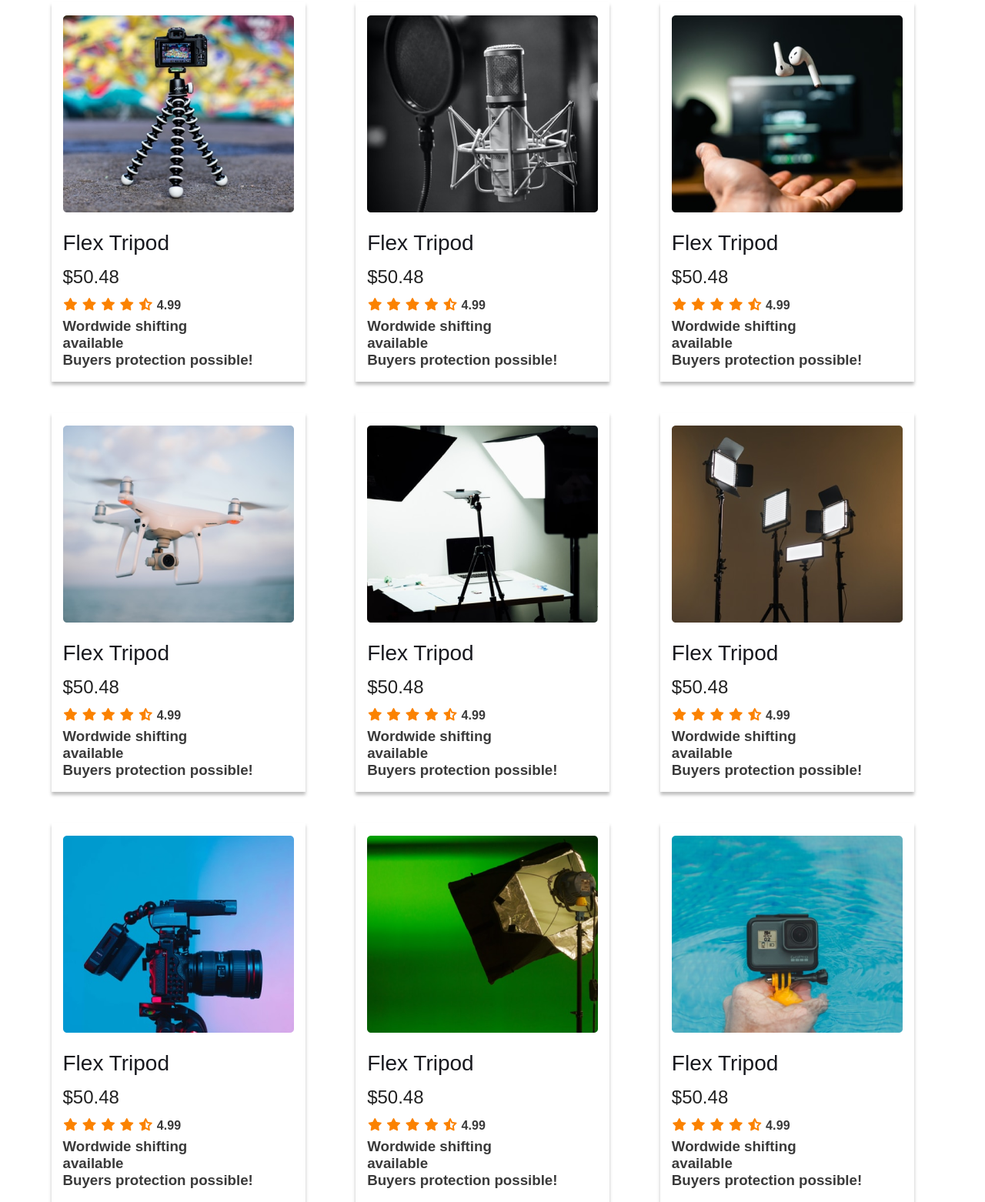
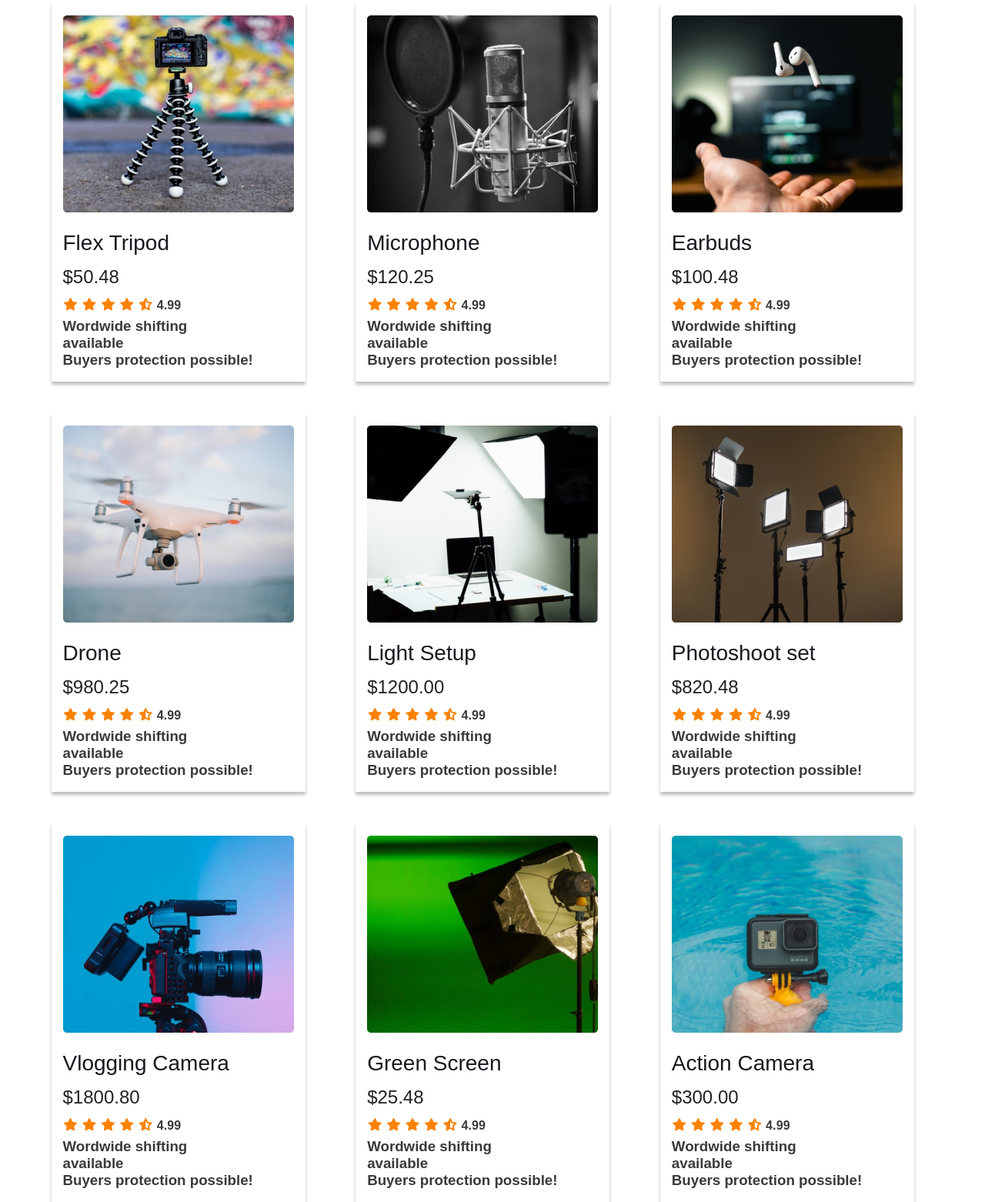
Before and after one commit to tfshorifulislam/influencer-gear-practice, a plain HTML site: page index.html in a window 1280 px wide. Shown: the part 994-2556 px from the top of the page at 77% size. Drawn offline with Linux system fonts and the light colour scheme.

Commit message:
some card issue fixed

```diff
--- a/index.html
+++ b/index.html
@@ -92,8 +92,8 @@
 
                     <div class="card-info">
                         <img src="./images/mic.png" alt="">
-                        <h3 class="card-heading dark-gray-color">Flex Tripod</h3>
-                        <p class="card-price dark-color">$50.48</p>
+                        <h3 class="card-heading dark-gray-color">Microphone</h3>
+                        <p class="card-price dark-color">$120.25</p>
                         <div class="rating">
                             <i class="fa-solid fa-star"></i>
                             <i class="fa-solid fa-star"></i>
@@ -108,8 +108,8 @@
 
                     <div class="card-info">
                         <img src="./images/airpod.png" alt="">
-                        <h3 class="card-heading dark-gray-color">Flex Tripod</h3>
-                        <p class="card-price dark-color">$50.48</p>
+                        <h3 class="card-heading dark-gray-color">Earbuds</h3>
+                        <p class="card-price dark-color">$100.48</p>
                         <div class="rating">
                             <i class="fa-solid fa-star"></i>
                             <i class="fa-solid fa-star"></i>
@@ -124,8 +124,8 @@
 
                     <div class="card-info">
                         <img src="./images/drone.png" alt="">
-                        <h3 class="card-heading dark-gray-color">Flex Tripod</h3>
-                        <p class="card-price dark-color">$50.48</p>
+                        <h3 class="card-heading dark-gray-color">Drone</h3>
+                        <p class="card-price dark-color">$980.25</p>
                         <div class="rating">
                             <i class="fa-solid fa-star"></i>
                             <i class="fa-solid fa-star"></i>
@@ -140,8 +140,8 @@
 
                     <div class="card-info">
                         <img src="./images/setup.png" alt="">
-                        <h3 class="card-heading dark-gray-color">Flex Tripod</h3>
-                        <p class="card-price dark-color">$50.48</p>
+                        <h3 class="card-heading dark-gray-color">Light Setup</h3>
+                        <p class="card-price dark-color">$1200.00</p>
                         <div class="rating">
                             <i class="fa-solid fa-star"></i>
                             <i class="fa-solid fa-star"></i>
@@ -156,8 +156,8 @@
 
                     <div class="card-info">
                         <img src="./images/lights.png" alt="">
-                        <h3 class="card-heading dark-gray-color">Flex Tripod</h3>
-                        <p class="card-price dark-color">$50.48</p>
+                        <h3 class="card-heading dark-gray-color">Photoshoot set</h3>
+                        <p class="card-price dark-color">$820.48</p>
                         <div class="rating">
                             <i class="fa-solid fa-star"></i>
                             <i class="fa-solid fa-star"></i>
@@ -172,8 +172,8 @@
 
                     <div class="card-info">
                         <img src="./images/camera.png" alt="">
-                        <h3 class="card-heading dark-gray-color">Flex Tripod</h3>
-                        <p class="card-price dark-color">$50.48</p>
+                        <h3 class="card-heading dark-gray-color">Vlogging Camera</h3>
+                        <p class="card-price dark-color">$1800.80</p>
                         <div class="rating">
                             <i class="fa-solid fa-star"></i>
                             <i class="fa-solid fa-star"></i>
@@ -188,8 +188,8 @@
 
                     <div class="card-info">
                         <img src="./images/single-light.png" alt="">
-                        <h3 class="card-heading dark-gray-color">Flex Tripod</h3>
-                        <p class="card-price dark-color">$50.48</p>
+                        <h3 class="card-heading dark-gray-color">Green Screen</h3>
+                        <p class="card-price dark-color">$25.48</p>
                         <div class="rating">
                             <i class="fa-solid fa-star"></i>
                             <i class="fa-solid fa-star"></i>
@@ -204,8 +204,8 @@
 
                     <div class="card-info">
                         <img src="./images/action.png" alt="">
-                        <h3 class="card-heading dark-gray-color">Flex Tripod</h3>
-                        <p class="card-price dark-color">$50.48</p>
+                        <h3 class="card-heading dark-gray-color">Action Camera</h3>
+                        <p class="card-price dark-color">$300.00</p>
                         <div class="rating">
                             <i class="fa-solid fa-star"></i>
                             <i class="fa-solid fa-star"></i>
```
